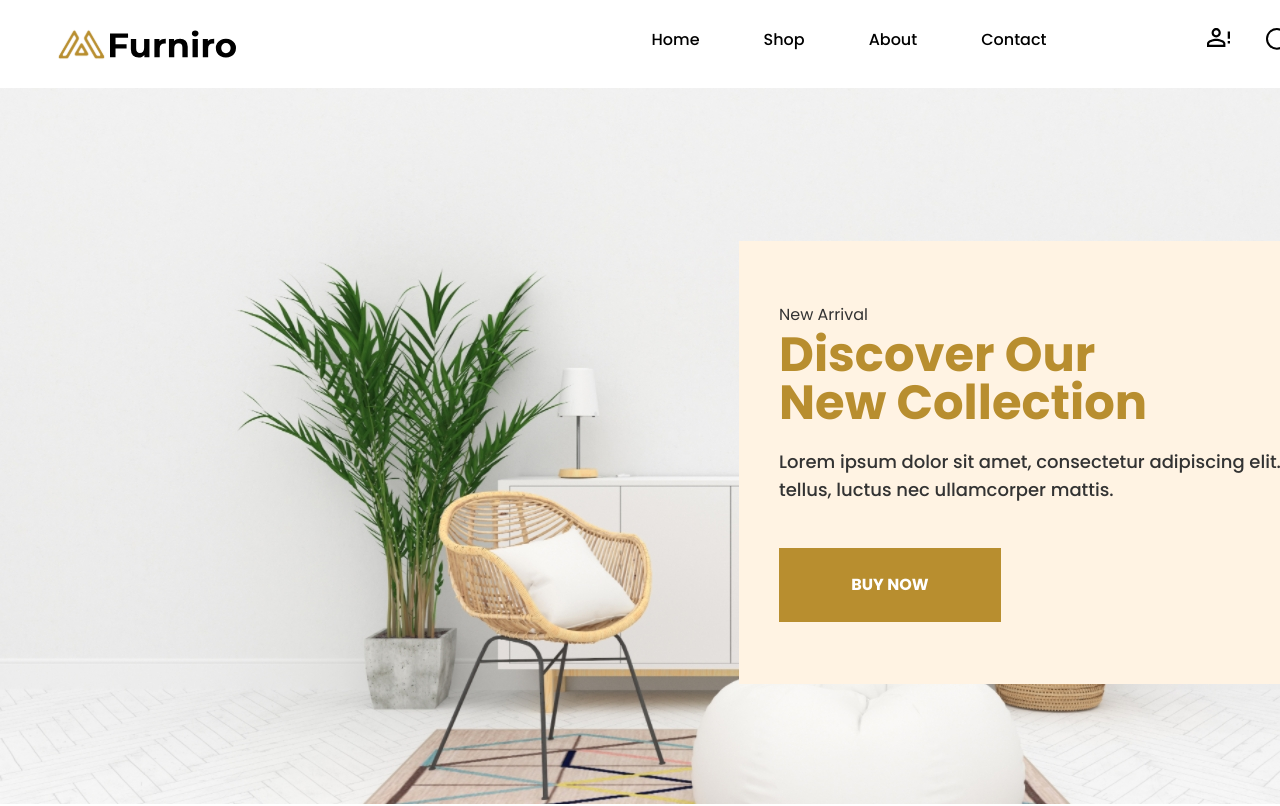
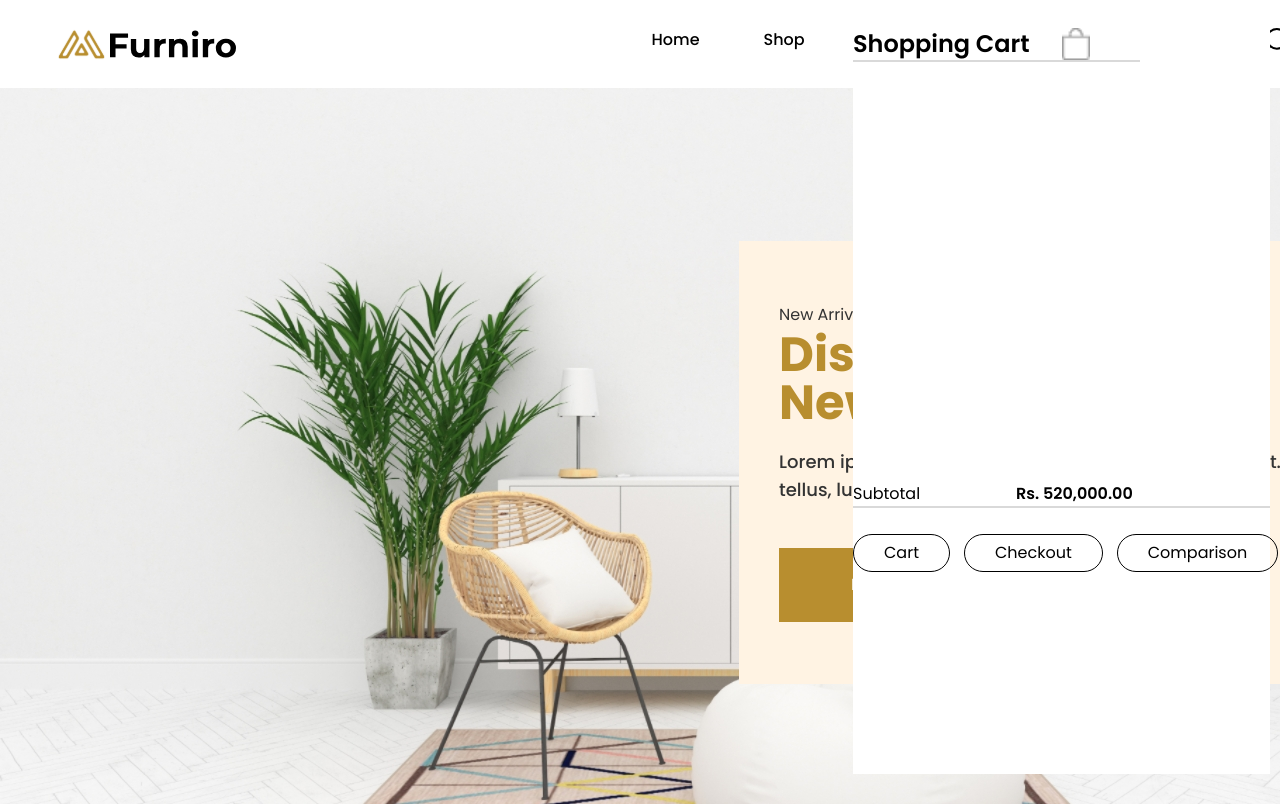
Before and after one commit to LizNgoNgoc/internetShop, a React (Create React App) app in the folder my-app/: page / in a window 1280 px wide. Shown: the top 806 px of the page. Built offline with nearby package versions, Linux system fonts and the light colour scheme.

Commit message:
add modal css

```diff
--- a/my-app/src/Components/Header/Header.jsx
+++ b/my-app/src/Components/Header/Header.jsx
@@ -1,4 +1,5 @@
 import { Link } from "react-router-dom"
+import ModalBasket from "../../Custom/ModalBasket/ModalBasket"
 
 export default function Header() {
     return <section className='w-full bg-white pl-14 pr-24 py-7 flex font-Poppins'>
@@ -22,5 +23,6 @@ export default function Header() {
             <Link><img src="./images/home_page/like.svg" alt='img'/></Link>
             <Link><img src="./images/home_page/basket.svg" alt='img'/></Link>
         </div>
+        <ModalBasket/>
     </section>
 }
--- a/my-app/src/Custom/ModalBasket/ModalBasket.jsx
+++ b/my-app/src/Custom/ModalBasket/ModalBasket.jsx
@@ -1,6 +1,25 @@
-export default function ModalBusket() {
+export default function ModalBasket() {
 
-    return<section>
+    return<section className="w-[417px] h-[746px] absolute top-7 right-2.5 bg-white">
+        <div className="flex gap-8">
+            <h3 className="font-semibold text-2xl">Shopping Cart</h3>
+            <img src="./images/modal/closeBasket.png" className="w-7" alt="" />
+        </div>
+        <div className="w-[287px] border-[1px] border-[#D9D9D9] divide-solid"></div>
+        <div className="w-[350px] h-[105px]"></div>
+        <div className="w-[350px] h-[105px]"></div>
+        <div className="w-[350px] h-[105px]"></div>
+        <div className="w-[350px] h-[105px]"></div>
+        <div className="flex gap-24">
+            <h2 className="font-normal text-base text-black">Subtotal</h2>
+            <p className="font-semibold text-base">Rs. 520,000.00</p>
+        </div>
+        <div className="w-full border-[#D9D9D9] border-[1px] divide-solid"></div>
+        <div className="flex gap-3.5 mt-[26px]">
+            <button className="border-[1px] border-black rounded-3xl text-black py-[6px] px-[30px]">Cart</button>
+            <button className="border-[1px] border-black rounded-3xl text-black py-[6px] px-[30px]">Checkout</button>
+            <button className="border-[1px] border-black rounded-3xl text-black py-[6px] px-[30px]">Comparison</button>
+        </div>
 
     </section>
 }
```
Also changed, not shown: my-app/public/images/modal/closeBasket.png (added).
